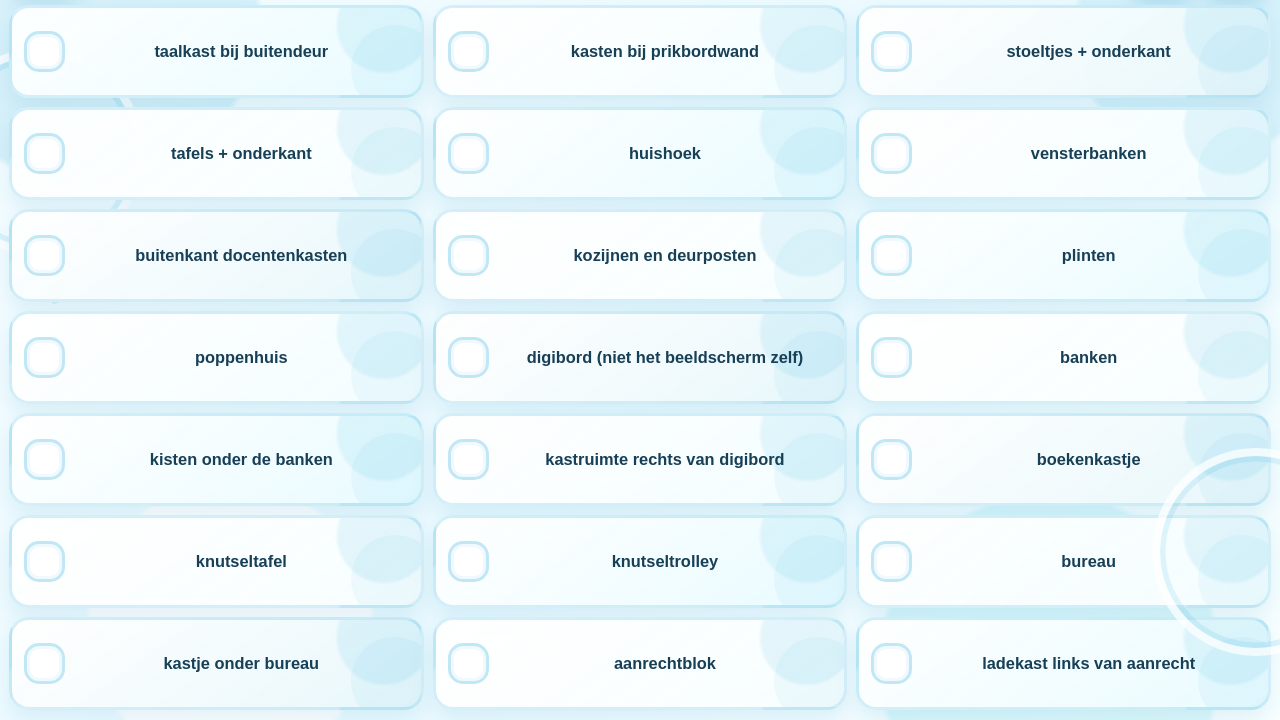
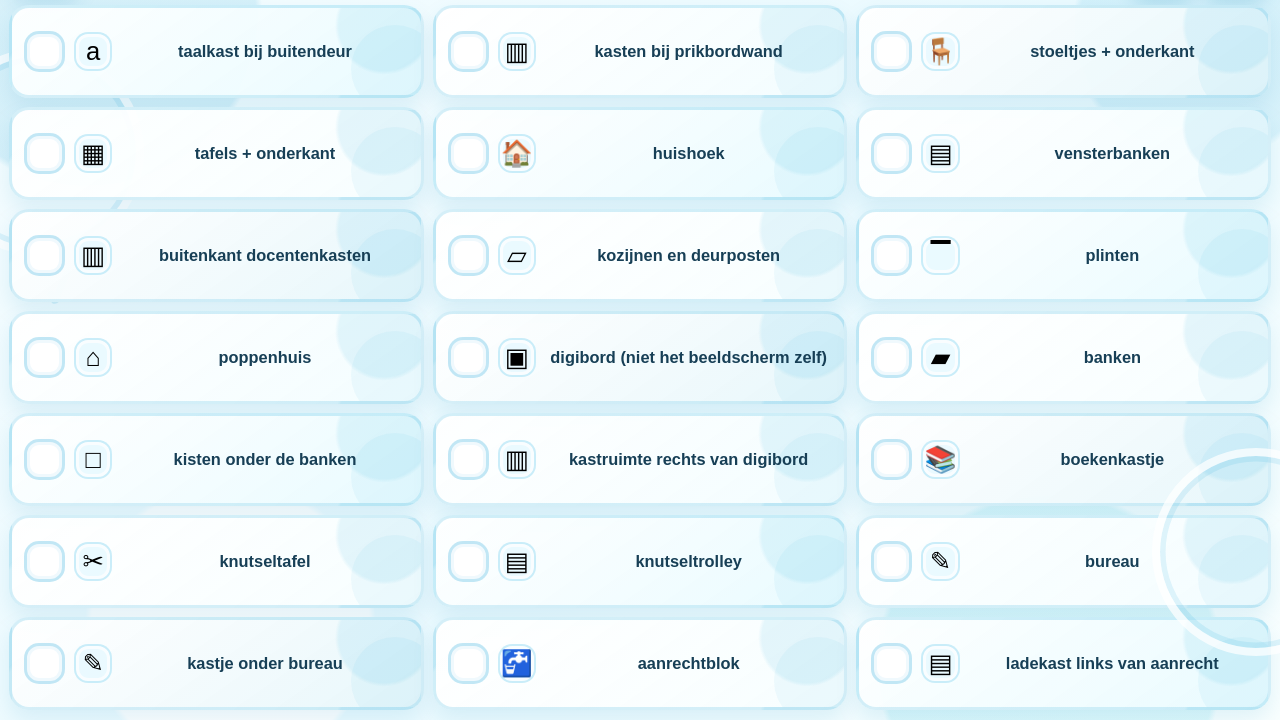
Before and after one commit to hobbit12b/poetsen, a plain HTML site: page index.html in a window 1280 px wide. Shown: the part 80-800 px from the top of the page. Drawn offline with Linux system fonts and the light colour scheme.

Commit message:
Update index.html

```diff
--- a/index.html
+++ b/index.html
@@ -186,7 +186,7 @@
         position: relative;
         min-height: 0;
         display: grid;
-        grid-template-columns: auto 1fr;
+        grid-template-columns: auto auto 1fr;
         gap: 12px;
         align-items: center;
         padding: 12px 16px;
@@ -265,6 +265,21 @@
         transition: all .2s ease;
       }
 
+      .task-icon {
+        position: relative;
+        z-index: 3;
+        width: clamp(42px, 4vw, 58px);
+        aspect-ratio: 1;
+        display: grid;
+        place-items: center;
+        border-radius: 18px;
+        background: rgba(234, 250, 255, .92);
+        border: 2px solid rgba(0, 155, 211, .14);
+        box-shadow: inset 0 0 0 3px rgba(255,255,255,.7);
+        font-size: clamp(1.45rem, 2.5vw, 2.15rem);
+        line-height: 1;
+      }
+
       .task-name {
         position: relative;
         z-index: 3;
@@ -284,6 +299,12 @@
       .board.many .check {
         width: clamp(36px, 3.2vw, 50px);
         border-radius: 15px;
+      }
+
+      .board.many .task-icon {
+        width: clamp(34px, 3vw, 48px);
+        border-radius: 14px;
+        font-size: clamp(1.15rem, 2vw, 1.75rem);
       }
 
       .board.many .task-name {
@@ -582,7 +603,8 @@
         "bedanklied04.mp3",
         "bedanklied05.mp3",
         "bedanklied06.mp3",
-        "bedanklied07.mp3"
+        "bedanklied07.mp3",
+        "bedanklied08.mp3"
       ];
 
       const storageKey = "poetsfeest-digibord-v6";
@@ -645,11 +667,37 @@
           card.setAttribute("aria-pressed", String(done[index]));
           card.innerHTML =
             '<span class="check" aria-hidden="true">✓</span>' +
+            '<span class="task-icon" aria-hidden="true">' + getTaskIcon(name) + '</span>' +
             '<span class="task-name">' + name + '</span>';
           card.addEventListener("click", () => toggleTask(index));
           board.appendChild(card);
         });
         updateScore();
+      }
+
+      function getTaskIcon(name) {
+        const text = name.toLowerCase();
+        if (text.includes("knutseltafel")) return "✂";
+        if (text.includes("knutseltrolley")) return "▤";
+        if (text.includes("boekenkast")) return "📚";
+        if (text.includes("lade")) return "▤";
+        if (text.includes("kist")) return "□";
+        if (text.includes("kastruimte")) return "▥";
+        if (text.includes("stoel")) return "🪑";
+        if (text.includes("tafel")) return "▦";
+        if (text.includes("huishoek")) return "🏠";
+        if (text.includes("vensterbank")) return "▤";
+        if (text.includes("docentenkast")) return "▥";
+        if (text.includes("taalkast")) return "a";
+        if (text.includes("kast") && text.includes("prikbord")) return "▥";
+        if (text.includes("kozijnen") || text.includes("deurposten")) return "▱";
+        if (text.includes("plinten")) return "▔";
+        if (text.includes("poppenhuis")) return "⌂";
+        if (text.includes("digibord")) return "▣";
+        if (text.includes("bank")) return "▰";
+        if (text.includes("bureau")) return "✎";
+        if (text.includes("aanrecht")) return "🚰";
+        return "🧽";
       }
 
       function toggleTask(index) {
@@ -774,11 +822,21 @@
         shimmer.stop(now + .86);
       }
 
-      function playRandomSong() {
+      function stopAllPageMusic() {
         if (activeSong) {
           activeSong.pause();
           activeSong.currentTime = 0;
+          activeSong = null;
         }
+
+        document.querySelectorAll("audio, video").forEach((media) => {
+          media.pause();
+          media.currentTime = 0;
+        });
+      }
+
+      function playRandomSong() {
+        stopAllPageMusic();
 
         const songUrl = builtInSongs[Math.floor(Math.random() * builtInSongs.length)];
         activeSong = new Audio(songUrl);
```
